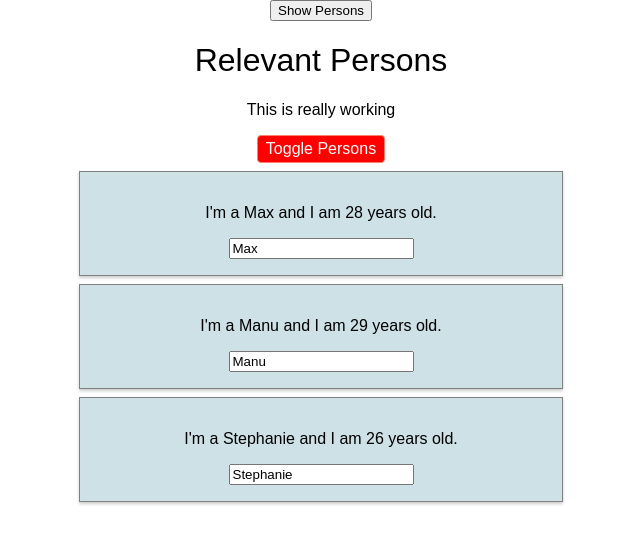
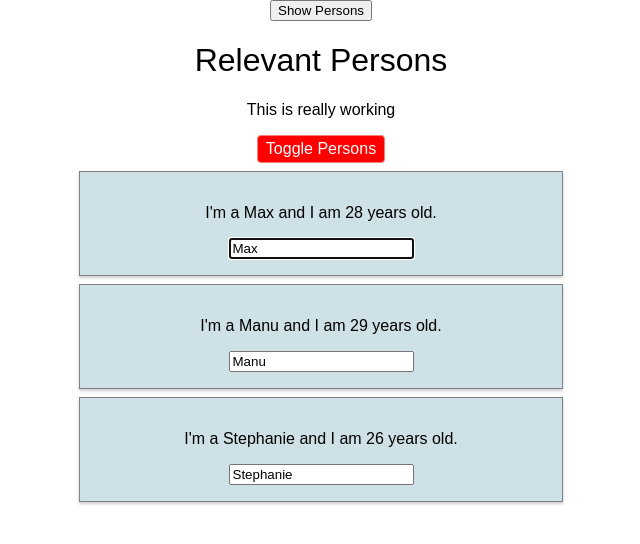
Before and after one commit to Shwartz/react-training, a React app: page / in a window 1280 px wide. Both pictures are taken after a click on the button "Show Persons". Shown: the top 544 px of the page, without its empty margins (319-959 px from the left). Built offline with nearby package versions, Linux system fonts and the light colour scheme.

Commit message:
Section 7, PropTypes, Ref examples

```diff
--- a/package.json
+++ b/package.json
@@ -50,6 +50,7 @@
     "test": "node scripts/test.js --env=jsdom"
   },
   "devDependencies": {
+    "prop-types": "^15.6.0",
     "radium": "^0.21.2"
   },
   "jest": {
--- a/src/components/Persons/Person/Person.js
+++ b/src/components/Persons/Person/Person.js
@@ -1,4 +1,6 @@
 import React from 'react';
+import PropTypes from 'prop-types';
+
 import styles from './Person.css';
 import withClass from '../../../hoc/withClass';
 import Aux from '../../../hoc/Aux';
@@ -9,15 +11,31 @@ class Person extends React.Component {
     console.log('will unmount');
   }
 
+  componentDidMount() {
+    console.log('component did mount');
+    if (this.props.position === 0) this.inputField.focus();
+  }
+
   render() {
     const {name, age, changed} = this.props;
 
     return <Aux styles={styles.Person}>
       <p onClick={this.props.click}>I'm a {name} and I am {age} years old.</p>
       <p>{this.props.children}</p>
-      <input type="text" onChange={changed} value={name}/>
+      <input
+        ref={(inp) => this.inputField = inp}
+        type="text"
+        onChange={changed}
+        value={name}/>
     </Aux>
   }
 }
 
+Person.propTypes = {
+  click: PropTypes.func,
+  name: PropTypes.string,
+  age: PropTypes.number,
+  changed: PropTypes.func,
+};
+
 export default withClass(Person, styles.Person);
--- a/src/components/Persons/Persons.js
+++ b/src/components/Persons/Persons.js
@@ -16,6 +16,7 @@ class Persons extends React.PureComponent {
       return <Person
         click={() => this.props.clicked(index)}
         name={person.name}
+        position={index}
         age={person.age}
         key={person.id}
         changed={(event) => this.props.changed(event, person.id)}/>
--- a/src/containers/App.js
+++ b/src/containers/App.js
@@ -12,9 +12,9 @@ class App extends PureComponent {
   }
   state = {
     persons: [
-      {id: 'kds03', name: 'Max', age: '28'},
-      {id: 'hdhd3', name: 'Manu', age: '29'},
-      {id: 'sdw3', name: 'Stephanie', age: '26'},
+      {id: 'kds03', name: 'Max', age: 28},
+      {id: 'hdhd3', name: 'Manu', age: 29},
+      {id: 'sdw3', name: 'Stephanie', age: 26},
     ],
     showPersons: false,
     toggleClicked: 0,
```
